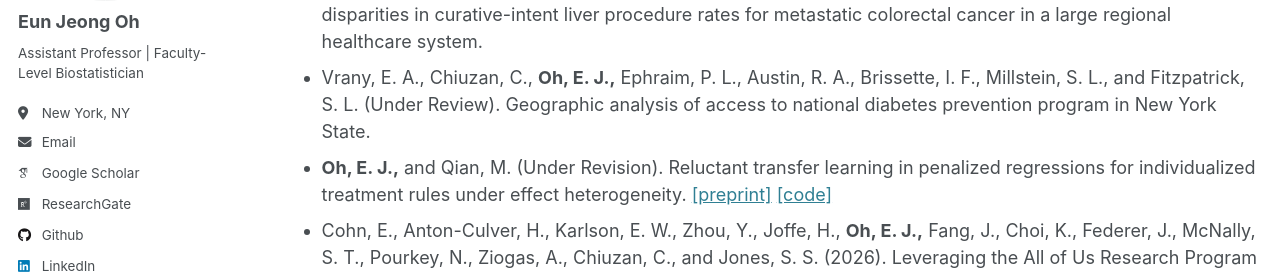
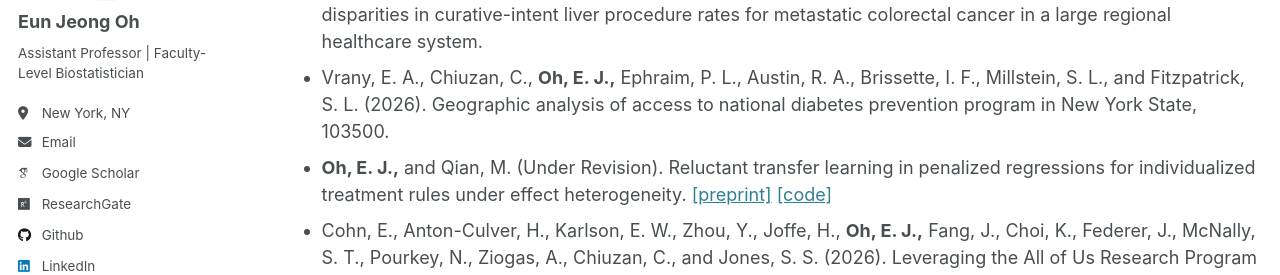
Before and after one commit to oheunj/oheunj.github.io, a Jekyll site: the page built from _pages/publications.md, in a window 1280 px wide and 900 px high. Shown: the part 280-555 px from the top of the window. Built offline with Jekyll 4.4.1, drawn with Linux system fonts in a browser that asks for light colours; some web fonts are replaced.

Commit message:
Update publications.md

```diff
--- a/_pages/publications.md
+++ b/_pages/publications.md
@@ -14,7 +14,7 @@
 ### Peer-Reviewed Journal Articles
 
 * Liu, A. W., __Oh, E. J.,__ Gazzara, E. R., Coppa, G. F., DePeralta, D. K., Molmenti, C. L., Devoe, C. E., Hornstein, N. J., Grothey, A., Levy, A., Weiss, M. J., Chiuzan, C., and Gholami, S. (Under Review). Identifying treatment disparities in curative-intent liver procedure rates for metastatic colorectal cancer in a large regional healthcare system.
-* Vrany, E. A., Chiuzan, C., __Oh, E. J.,__ Ephraim, P. L., Austin, R. A., Brissette, I. F., Millstein, S. L., and Fitzpatrick, S. L. (Under Review). Geographic analysis of access to national diabetes prevention program in New York State.
+* Vrany, E. A., Chiuzan, C., __Oh, E. J.,__ Ephraim, P. L., Austin, R. A., Brissette, I. F., Millstein, S. L., and Fitzpatrick, S. L. (2026). Geographic analysis of access to national diabetes prevention program in New York State, 103500.
 * __Oh, E. J.,__ and Qian, M. (Under Revision). Reluctant transfer learning in penalized regressions for individualized treatment rules under effect heterogeneity. [[preprint]](https://arxiv.org/pdf/2511.08559v2) [[code]](https://github.com/oheunj/RTL)
 * Cohn, E., Anton-Culver, H., Karlson, E. W., Zhou, Y., Joffe, H., __Oh, E. J.,__ Fang, J., Choi, K., Federer, J., McNally, S. T., Pourkey, N., Ziogas, A., Chiuzan, C., and Jones, S. S. (2026). Leveraging the All of Us Research Program to advance women’s health: addressing conditions that affect women differently, disproportionately, and uniquely, _Journal of Women's Health_, https://doi.org/10.1177/15409996261434111.
 * Tham, T., Giannaris, P., Kim, A., Kokabee, M., Kuan, E. C., Papagiannopoulos, P., Tajudeen, B., Eide, J. G., Craig, J., Kshirsagar, R., Christian, Z., Locke, T., Fastenberg, J., Chaskes, M., Pollack, A., Har-El, G., Cui, S., Guerrero, D., Ahn, S., __Oh, E. J.,__ Kennedy, D., ..., Tong, C. C. L. (2026). A novel risk stratification tool for sinonasal inverted papilloma recurrence: multi-institutional nomogram incorporating dysplasia severity. _International Forum of Allergy & Rhinology_, 16(3), 287-291.
```
